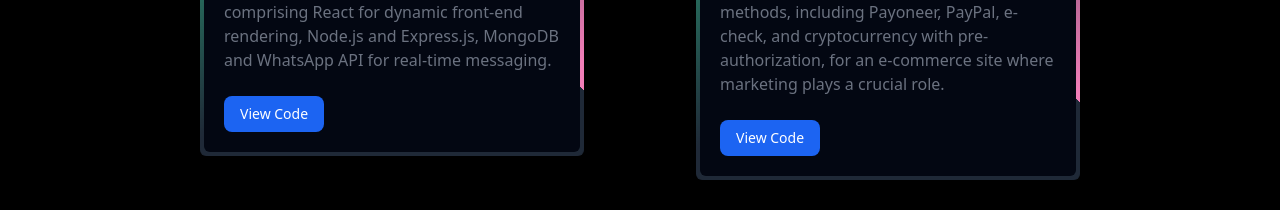
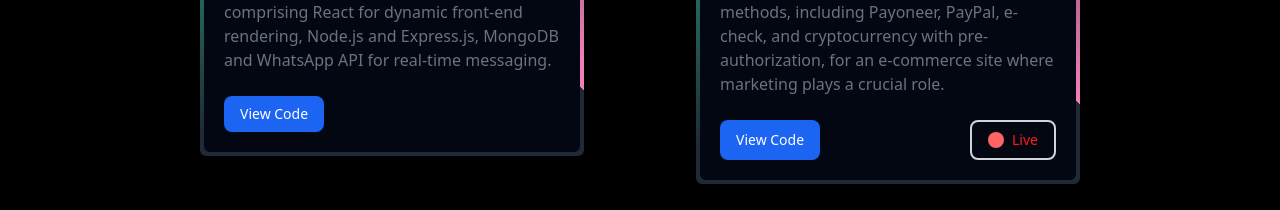
Before and after one commit to miroshar-success/my-portfolio, a React (Create React App) app: page / in a window 1280 px wide. Shown: the part 4585-4795 px from the top of the page. Built offline with nearby package versions, Linux system fonts and the light colour scheme; a web font is replaced by a local one.

Commit message:
add-live-link

```diff
--- a/src/components/main.js
+++ b/src/components/main.js
@@ -147,7 +147,7 @@ const Main = () => {
                                 </div>{" "}
                             </div>
                             <div
-                                // aria-hidden="true"
+                                aria-hidden="true"
                                 className="marquee-group flex shrink-0 items-center justify-around gap-7 md:gap-12 min-w-full"
                             >
                                 {" "}
--- a/src/components/smallComponent/websiteProjects.js
+++ b/src/components/smallComponent/websiteProjects.js
@@ -211,15 +211,15 @@ const WebsiteProjects = () => {
                   >
                     View Code
                   </a>
-                  {/* <a
-                    href="https://Oskar-portfolio.vercel.app/"
+                  <a
+                    href="https://bullionbrother.com/"
                     target="_blank"
                     rel="noreferrer"
                     className="buttonAnimation  inline-flex items-center px-4 py-2 text-sm font-medium text-center text-red-500 font-extrabold  border-2 border-gray-300 rounded-lg hover:bg-gray-100 focus:ring-2 md:focus:ring-4 focus:outline-none focus:ring-gray-200 dark:bg-gray-800 dark:text-white dark:border-gray-600 dark:hover:bg-gray-700 dark:hover:border-gray-700 dark:focus:ring-gray-700"
                   >
                     <span className="buttonCircle w-4 h-4 mr-2 bg-red-500  rounded-full"></span>{" "}
                     Live
-                  </a> */}
+                  </a>
                 </div>
               </div>
             </div>
```
